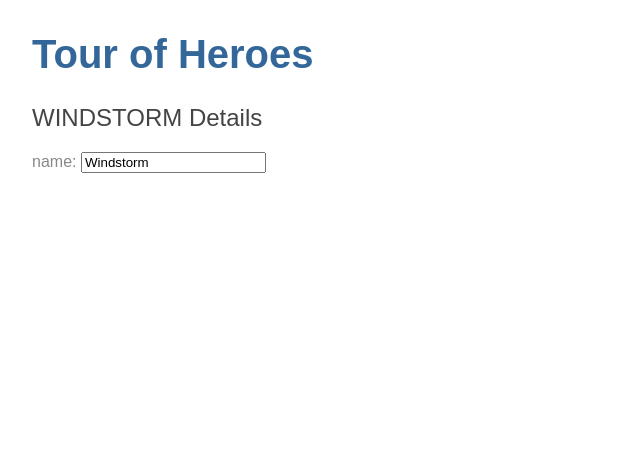
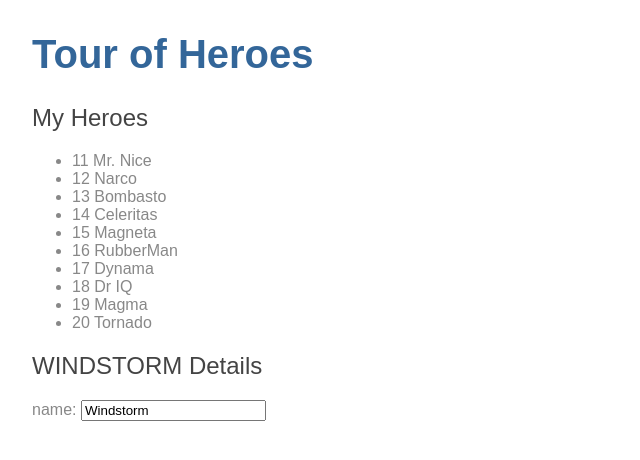
Before and after one commit to codemaster-mick/angular-tour-of-heroes, an Angular app: page / in a window 1280 px wide. Shown: the top 460 px of the page, without its empty margins (0-640 px from the left). Built offline with nearby package versions, Linux system fonts and the light colour scheme.

Commit message:
feat(elements): added mock hero data to heroes view
Created a list using ngFor that iterates over the mock data to display
it in realtime

```diff
--- a/src/app/heroes/heroes.component.html
+++ b/src/app/heroes/heroes.component.html
@@ -1,3 +1,11 @@
+<h2>My Heroes</h2>
+<ul class="heroes">
+  <li *ngFor="let hero of heroes">
+    <span class="badge">{{hero.id}}</span> {{hero.name}}
+  </li>
+</ul>
+
+
 <h2>{{hero.name|uppercase}} Details</h2>
 
 <div>
```
